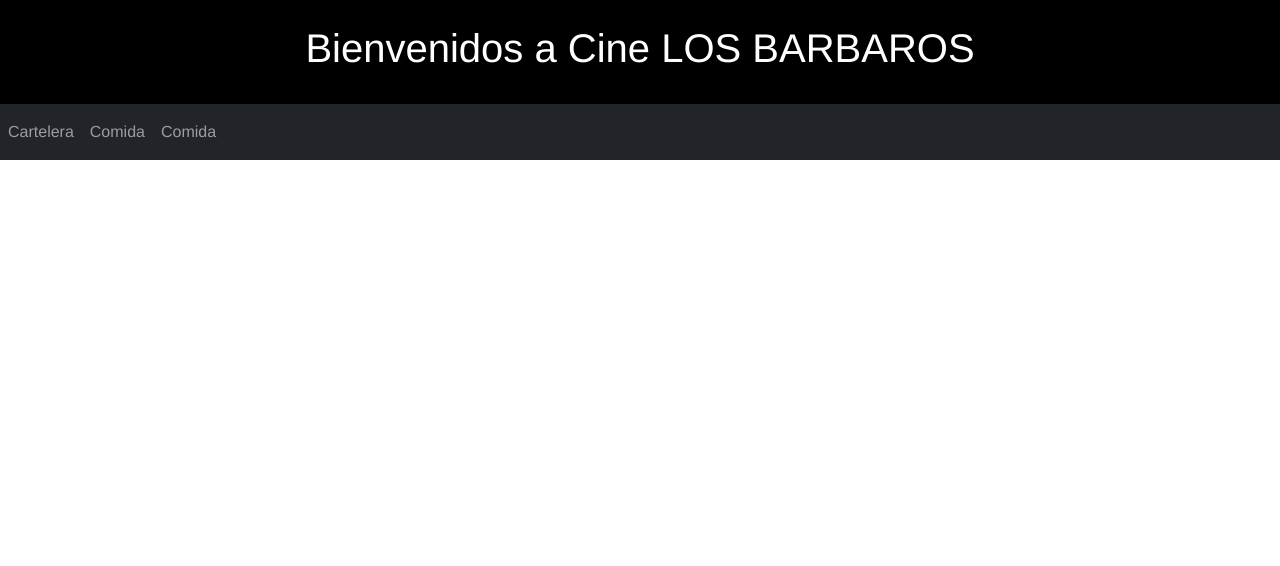
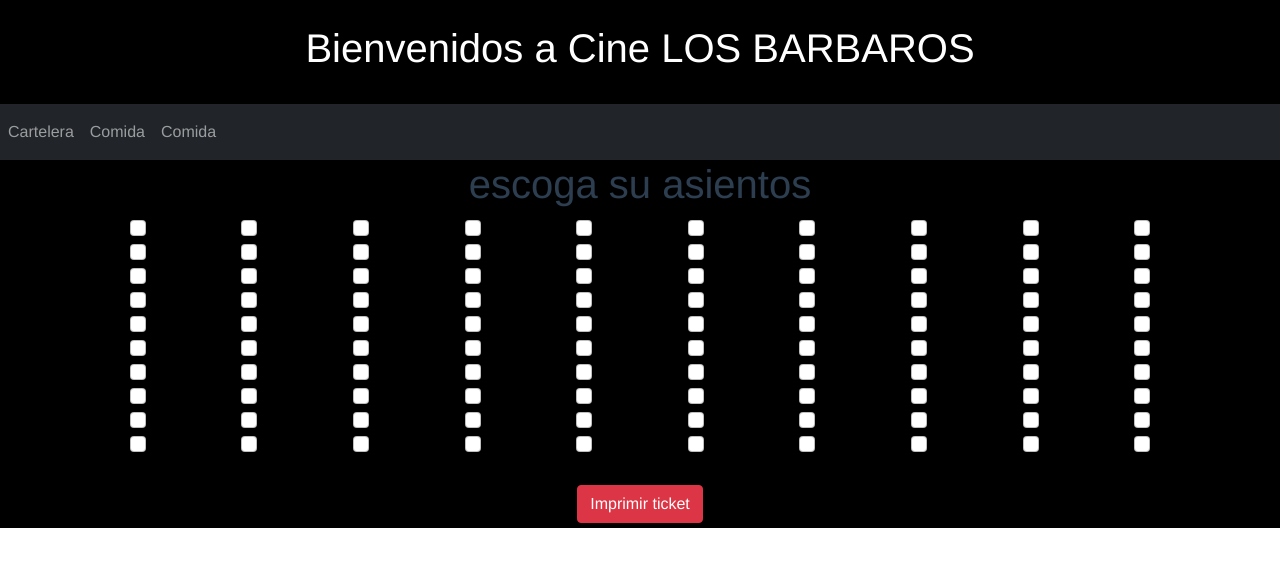
Before and after one commit to CesarAndreChavezHerrera/parcial_1_vue, a Vue app: page /#/asiento in a window 1280 px wide. Shown: the top 566 px of the page. Built offline with nearby package versions, Linux system fonts and the light colour scheme.

Commit message:
Se creo y se conecto con el proyecto el area encargada de los asientos

```diff
--- /dev/null
+++ b/src/components/Asiento.vue
@@ -0,0 +1,58 @@
+<template>
+    <div>
+        <h1>escoga su asientos</h1>
+
+        <b-container>
+            <b-row v-for="(x,index) in x" v-bind:key="index" style="margin:0px">
+                <b-col v-for="(y,index) in y" v-bind:key="index">
+                     <input class="form-check-input" type="checkbox" value="" v-on:click="llenar(x,y)">
+
+                </b-col>
+            </b-row>
+
+
+        </b-container>
+        <br>
+        <b-button variant="danger" v-on:click="imprimir_ticket" style="margin:5px">Imprimir ticket</b-button>
+        <br>
+    </div>
+</template>
+
+<script>
+
+export default {
+
+    data(){
+       return{
+           tipo:this.$route.query.sort,
+           hora:this.$route.query.hora,
+           precio:this.$route.query.precio,
+
+           x:[0,1,2,3,4,5,6,7,8,9],
+           y:[0,1,2,3,4,5,6,7,8,9],
+           asientos_ocupado:[]
+       }
+    },
+    methods:{
+
+        llenar(x,y){
+           // console.log(this.tipo,this.hora)
+            var entrada = ''+x+''+y
+            var posision = this.asientos_ocupado.findIndex(dato => dato === entrada)
+            if (posision == -1){
+                this.asientos_ocupado.push(entrada)
+            }else{
+                this.asientos_ocupado.splice(posision,1)
+            }
+        },
+        imprimir_ticket(){
+            if(this.asientos_ocupado.length > 0){
+
+                this.$router.push({path:"/",query:{entradas:this.asientos_ocupado,tipo:this.tipo,hora:this.hora,precio:this.precio}})
+            }
+        }
+    }
+
+
+}
+</script>
--- a/src/router/index.js
+++ b/src/router/index.js
@@ -4,6 +4,8 @@ import Home from '../views/Home.vue'
 import Cartelera from '../components/Cartelera.vue'
 import Horarios from '../components/Horarios.vue'
 import Comida from '../components/Comida.vue'
+import Asiento from '../components/Asiento.vue'
+
 
 Vue.use(VueRouter)
 
@@ -35,6 +37,13 @@ const routes = [
     name: 'Horarios',
     component: Horarios
   },
+
+  {
+    path: '/asiento',
+    name: 'Asiento',
+    component: Asiento
+  },
+
   {
     path: '/Comida',
     name: 'Comida',
--- /dev/null
+++ b/src/views/Asiento.vue
@@ -0,0 +1,12 @@
+<template>
+    <Asiento/>
+</template>
+<script>
+    import Asiento from '@components/Asiento.vue'
+    export default {
+        name: 'Asiento',
+        components: {
+            Asiento
+  }
+}
+</script>
```
